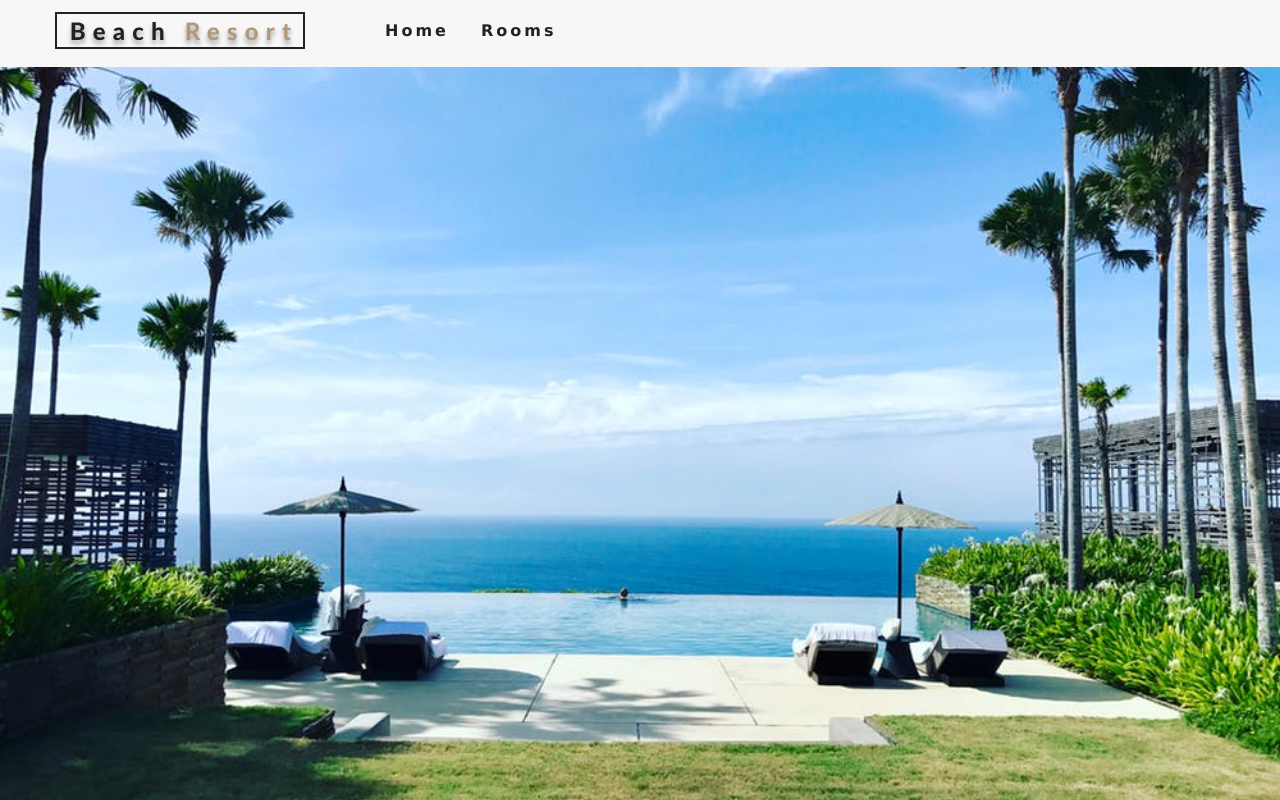
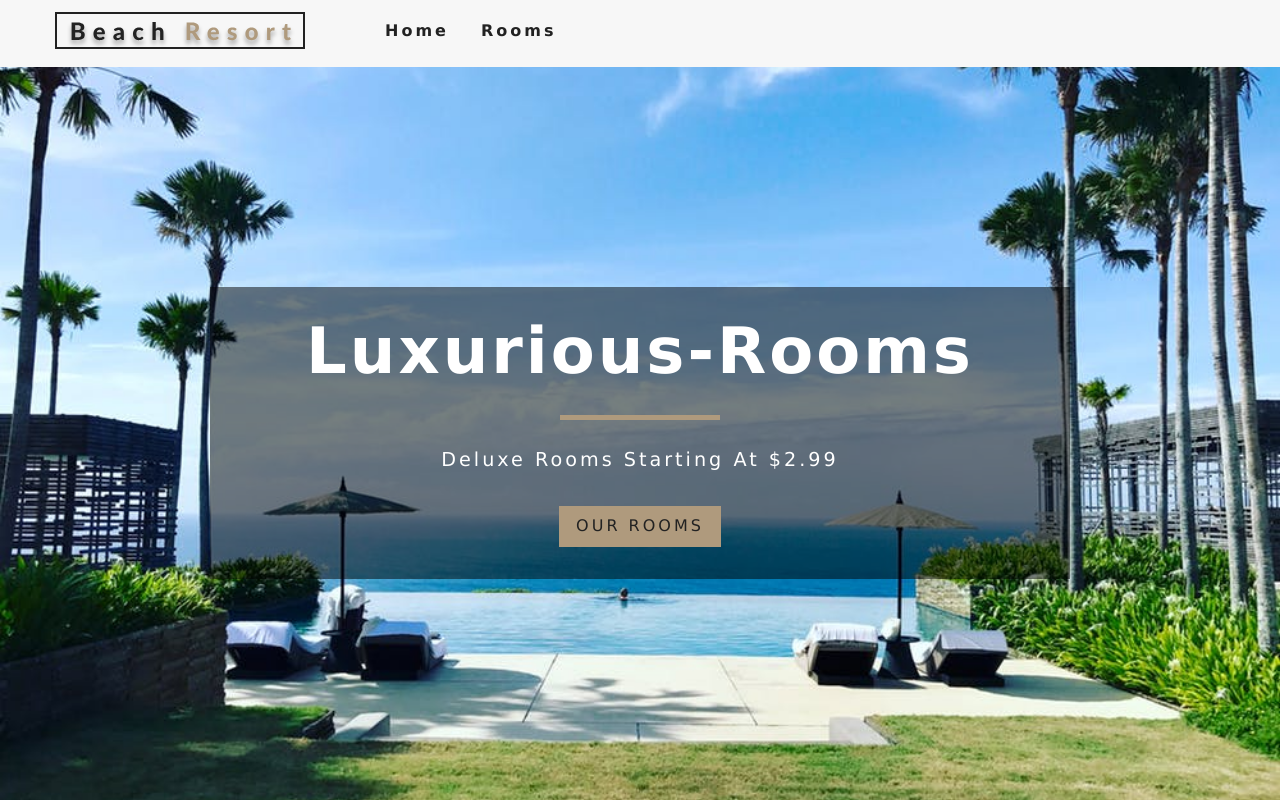
Before and after one commit to Igor-GF/beach-resorts, a React (Create React App) app: page / in a window 1280 px wide. Built offline with nearby package versions, Linux system fonts and the light colour scheme; the HTML template or start-up script is replaced by a standard one.

Commit message:
hero section setup

```diff
--- a/src/Components/Banner.jsx
+++ b/src/Components/Banner.jsx
@@ -1,9 +1,12 @@
 import React from 'react';
 
-const Banner = () => {
+const Banner = ({children, title, subtitle}) => {
   return (
-    <div>
-
+    <div className="banner">
+      <h1>{title}</h1>
+      <div></div>
+      <p>{subtitle}</p>
+      {children}
     </div>
   )
 }
--- a/src/Components/Hero.jsx
+++ b/src/Components/Hero.jsx
@@ -1,5 +1,4 @@
 import React from 'react';
-import Banner from '../Components/Banner';
 
 const Hero = ({children, hero}) => {
   return (
--- a/src/Pages/Error.jsx
+++ b/src/Pages/Error.jsx
@@ -7,8 +7,8 @@ export default function Error() {
   return (
     <Hero >
       <Banner title="404" subtitle="Page not found">
-        <Link className="btn-primary">
-
+        <Link to="/" className="btn-primary">
+          return home
         </Link>
       </Banner>
     </Hero>
--- a/src/Pages/Home.jsx
+++ b/src/Pages/Home.jsx
@@ -5,7 +5,13 @@ import { Link } from 'react-router-dom';
 
 const Home = () => {
   return (
-    <Hero />
+    <Hero>
+      <Banner title="luxurious-rooms" subtitle="deluxe rooms starting at $2.99">
+        <Link to="/rooms" className="btn-primary">
+          our rooms
+        </Link>
+      </Banner>
+    </Hero>
   )
 }
 
--- a/src/Pages/Rooms.jsx
+++ b/src/Pages/Rooms.jsx
@@ -1,10 +1,16 @@
 import React from 'react';
 import Hero from '../Components/Hero';
+import Banner from '../Components/Banner';
+import { Link } from 'react-router-dom';
 
 const Rooms = () => {
   return (
     <Hero hero="roomsHero">
-      Hello from Home page!
+      <Banner title="our rooms">
+        <Link to="/" className="btn-primary">
+          return home
+        </Link>
+      </Banner>
     </Hero>
   )
 }
```
